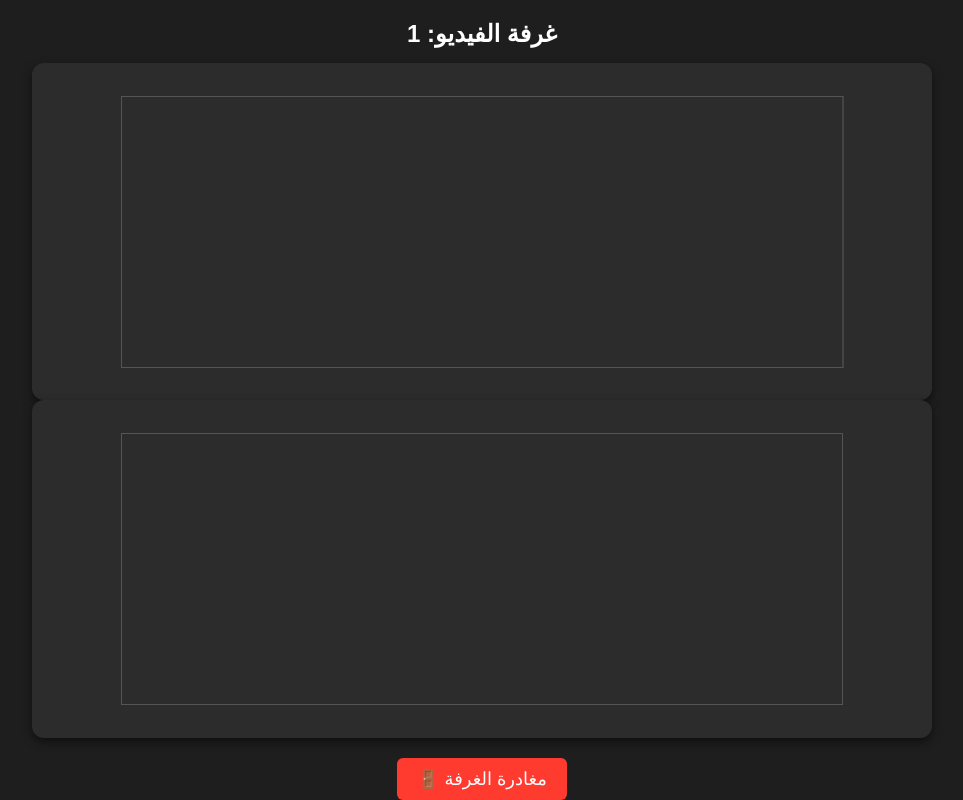
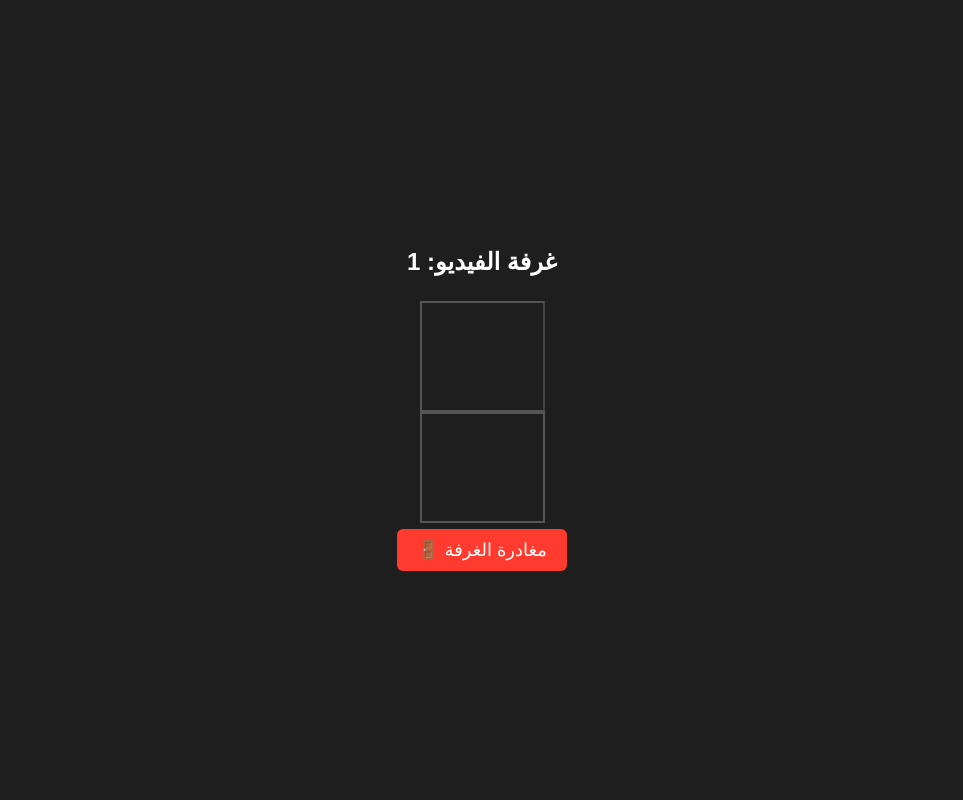
Before and after one commit to midouproj/vidio-chat, a Flask app: template templates/video_chat.html in a window 1280 px wide. Shown: the whole page, without its empty margins (158-1121 px from the left). Run offline with Flask 3, Linux system fonts and the light colour scheme; the template is opened without the code that fills it: most values are stand-ins (such as "Sample title", 1, 10 or a date in 2020); some libraries are stand-ins or nearby versions.

Commit message:
Update styles.css

```diff
--- a/static/styles.css
+++ b/static/styles.css
@@ -3,9 +3,9 @@
   text-align: center;
 }
 video {
-  width: 90%;
+  width: 45%;
   border: 2px solid black;
-  margin: 2px;
+  margin: 10px;
 }
 /* إعدادات عامة */
 body {
@@ -28,7 +28,7 @@
 }
 
 /* حاوية الفيديوهات */
-#video-container1 {
+#video-container {
     display: flex;
     justify-content: center;
     align-items: center;
@@ -42,25 +42,11 @@
     box-shadow: 0px 4px 10px rgba(0, 0, 0, 0.5);
 }
 
-#video-container2 {
-       display: flex;
-    justify-content: center;
-    align-items: center;
-    width: 80%;
-    max-width: 900px;
-    height: 60vh;
-    background-color: #2c2c2c;
-    border-radius: 12px;
-    overflow: hidden;
-    position: relative;
-    box-shadow: 0px 4px 10px rgba(0, 0, 0, 0.5);
-}
-
 video {
-    width: 80%;
-    height: 80%;
+    width: 50%;
+    height: 100%;
     object-fit: cover;
-    border: 1px solid #555;
+    border: 2px solid #555;
 }
 
 #localVideo {
```
